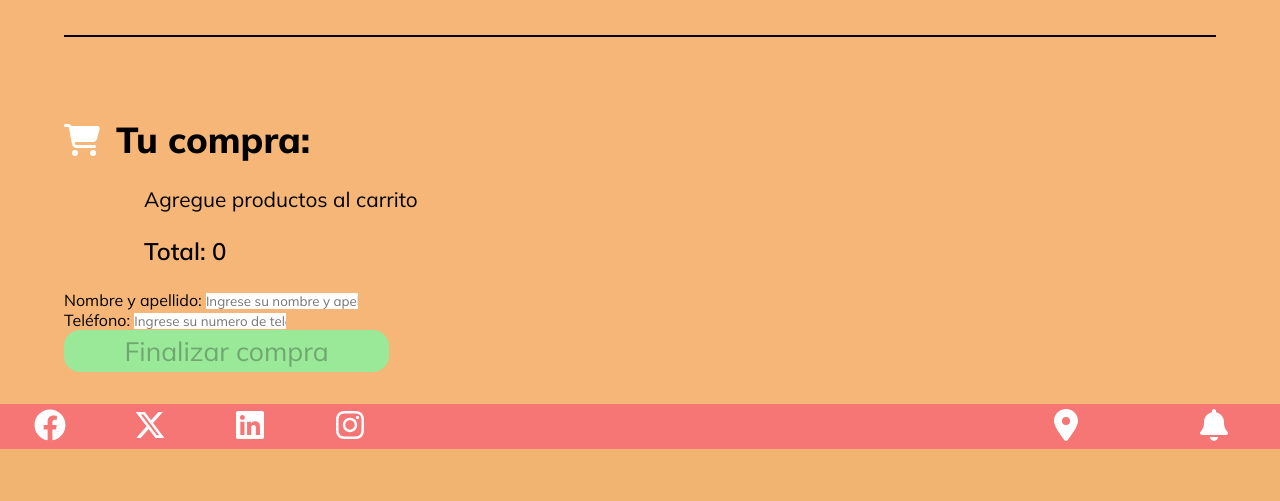
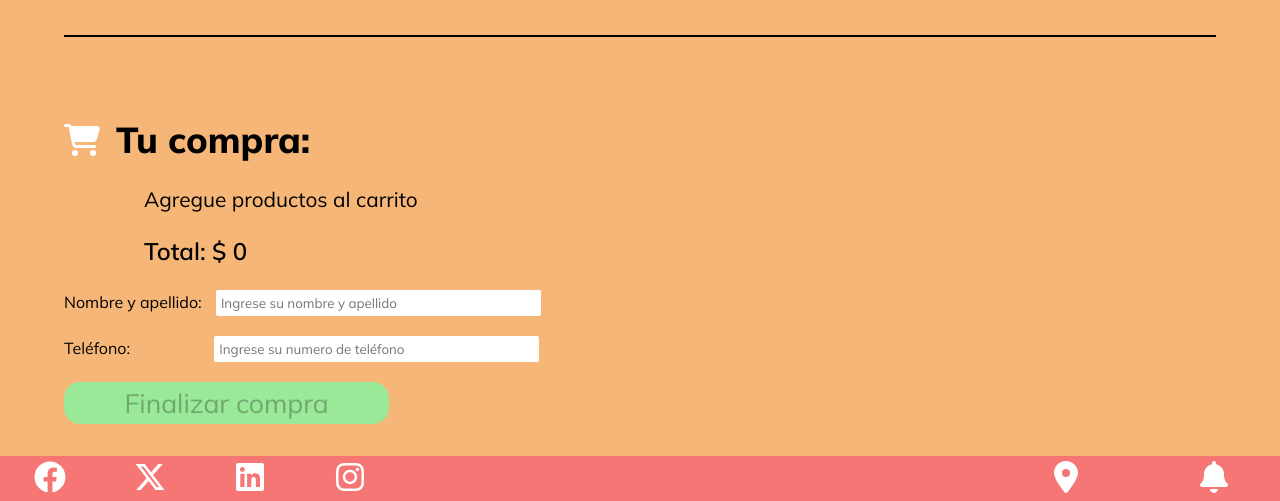
Before and after one commit to Gianluca-V/FILAS, a PHP site: page /wildeArtesanal.html in a window 1280 px wide. Shown: the part 487-988 px from the top of the page. Before the commit the page ends 936 px from the top, so only its background shows below. Run offline with PHP 8.4, Linux system fonts and the light colour scheme.

Commit message:
add changes to inputs, sombol $ to total and center input quantity

```diff
--- a/css/wildeArtesanal.css
+++ b/css/wildeArtesanal.css
@@ -363,4 +363,31 @@ body {
   }
 }
 
+/*form*/
+  form{
+    display: flex;
+    flex-direction: column;
+    justify-content: start;
+    gap: 20px;
+  }
+
+  input[type="text"]{
+    border-radius: 2px;
+    padding: 5px;
+    width: 50%;
+    margin-left: 10px;
+  }
+
+  input[type="tel"]{
+    border-radius: 2px;
+    padding: 5px;
+    width: 50%;
+    margin-left: 80px;
+  }
+
+  .cart__product-quantity{
+    text-align: center;
+  }
+/*form*/
+
 /*# sourceMappingURL=wildeArtesanal.css.map */
--- a/wildeArtesanal.html
+++ b/wildeArtesanal.html
@@ -52,7 +52,7 @@
       Agregue productos al carrito
     </div>
     <div class="cart__total-container">
-      Total: <span class="cart__total">0</span>
+      Total: $ <span class="cart__total">0</span>
     </div>
 
     <form class="form">
```
